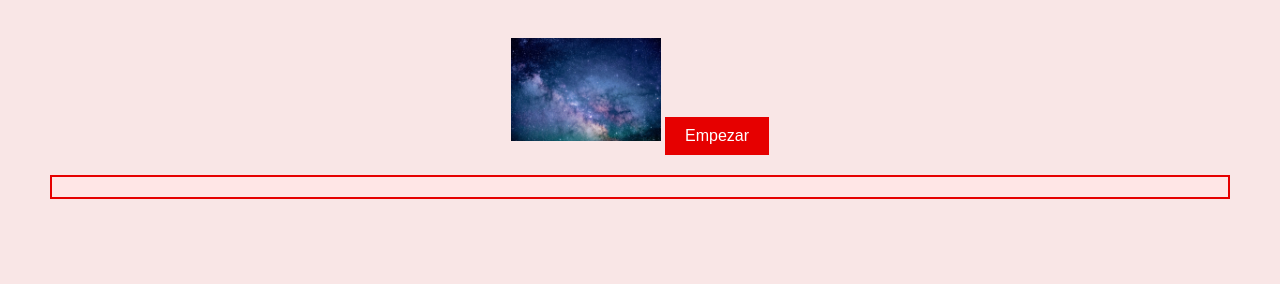
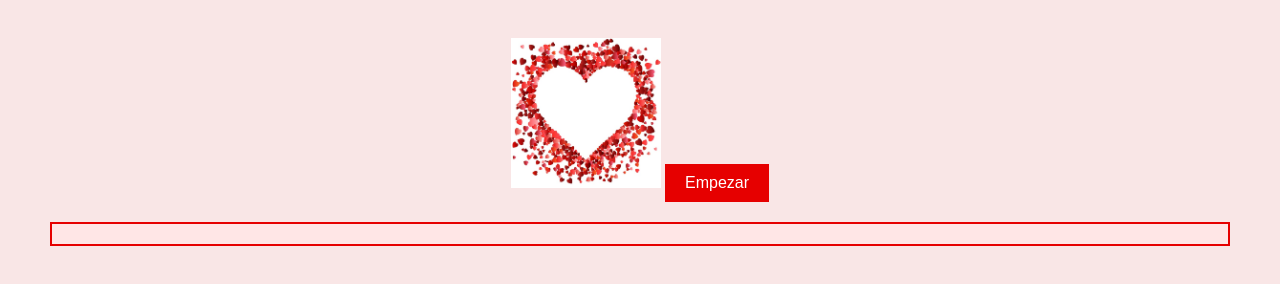
Before and after one commit to st99sp/st99sp.github.io, a plain HTML site: page index.html in a window 1280 px wide. Shown: the part 96-380 px from the top of the page. Drawn offline with Linux system fonts and the light colour scheme.

Commit message:
Update index.html

```diff
--- a/index.html
+++ b/index.html
@@ -71,7 +71,7 @@
 </head>
 <body>
   <h1>BIENVENIDO A LA AVENTURA DE SAN VALENTÍN</h1>
-  <img id="corazon" src="imagen1.jpg" alt="Corazón">
+  <img id="corazon" src="imagen3.jpg" alt="Corazón">
   <button onclick="empezarAventura()">Empezar</button>
   <div id="pista"></div>
   <div id="calculo-amor">
```
